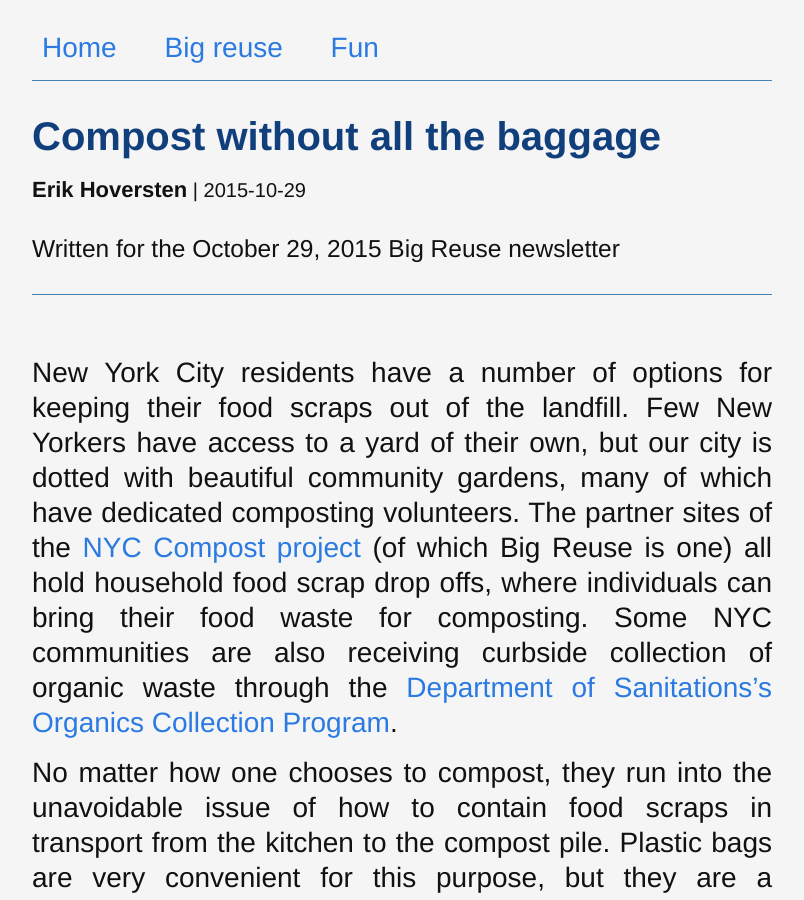
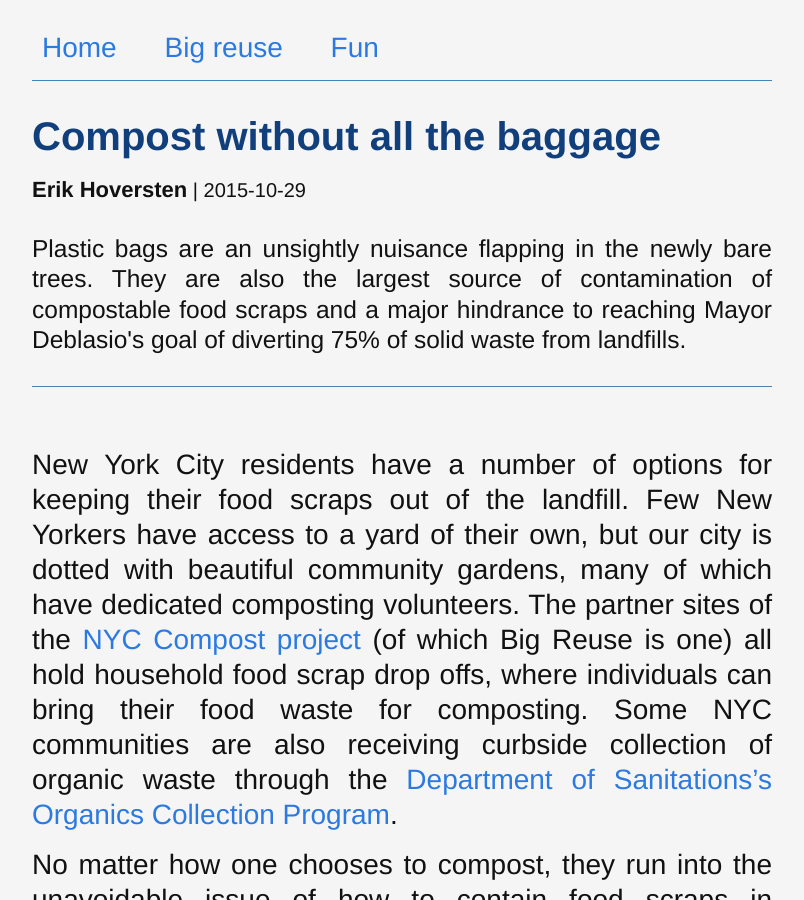
Before and after one commit to ehovers10/stories, a Jekyll site: the page built from compost-without-all-the-baggage/index.md, in a window 1280 px wide and 900 px high. Shown: the whole window, without its empty margins (238-1042 px from the left). Built offline with Jekyll 4.4.1, drawn with Linux system fonts in a browser that asks for light colours; nearby versions of some CDN libraries; some web fonts are replaced.

Commit message:
added stories on microbeads and composting

```diff
--- a/compost-without-all-the-baggage/index.md
+++ b/compost-without-all-the-baggage/index.md
@@ -2,7 +2,10 @@
 layout: story
 title: Compost without all the baggage
 type: big reuse
-abstract: Written for the October 29, 2015 Big Reuse newsletter
+abstract: >
+  Plastic bags are an unsightly nuisance flapping in the newly bare trees. They are also
+  the largest source of contamination of compostable food scraps and a major hindrance to
+  reaching Mayor Deblasio's goal of diverting 75% of solid waste from landfills.
 date: 2015-10-29
 ---
 
```
Also changed, not shown: macro-trouble-with-micro-beads/index.md (added, +22 -0 lines), recycling-defenders-unite/index.md (+1 -1 lines).
